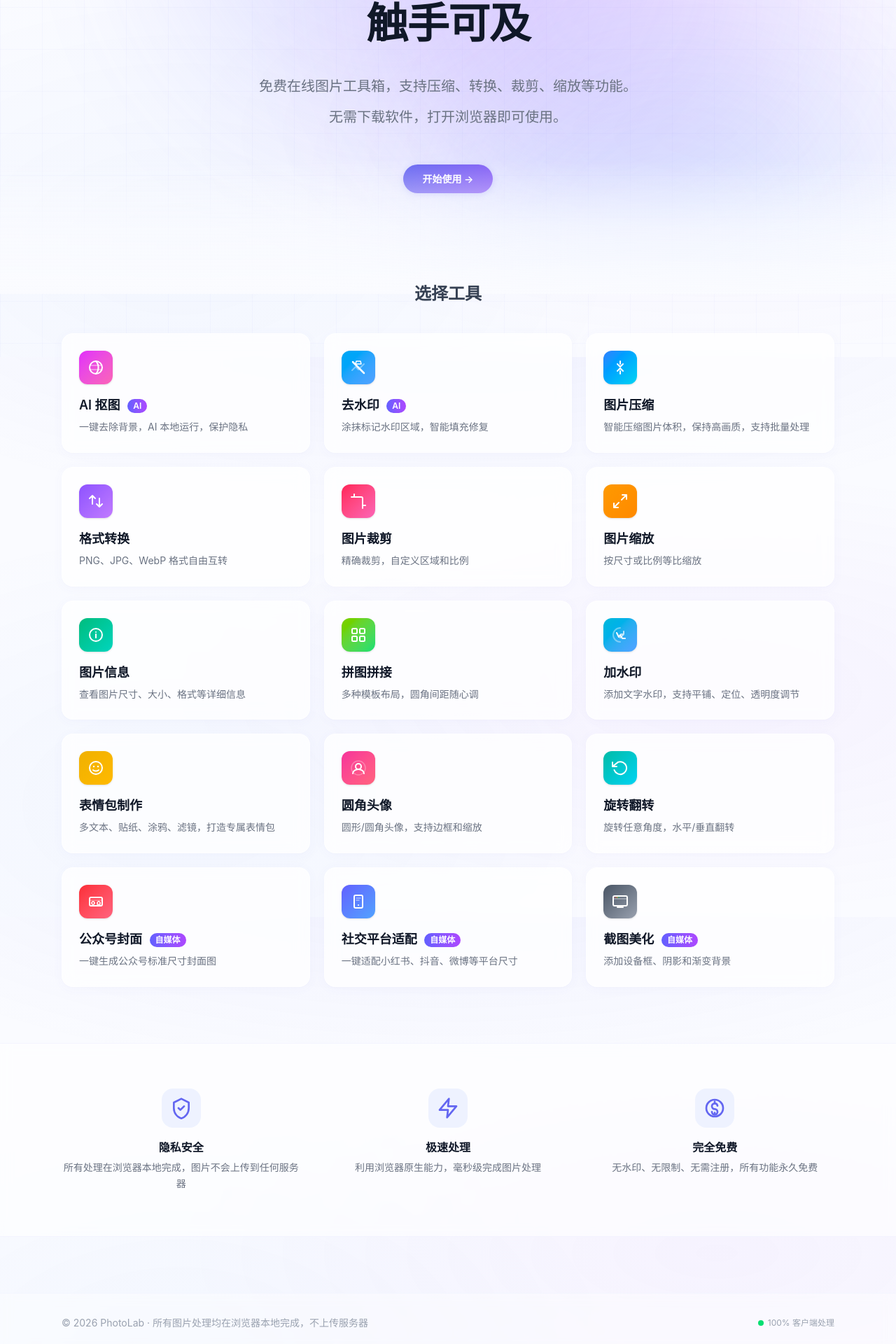
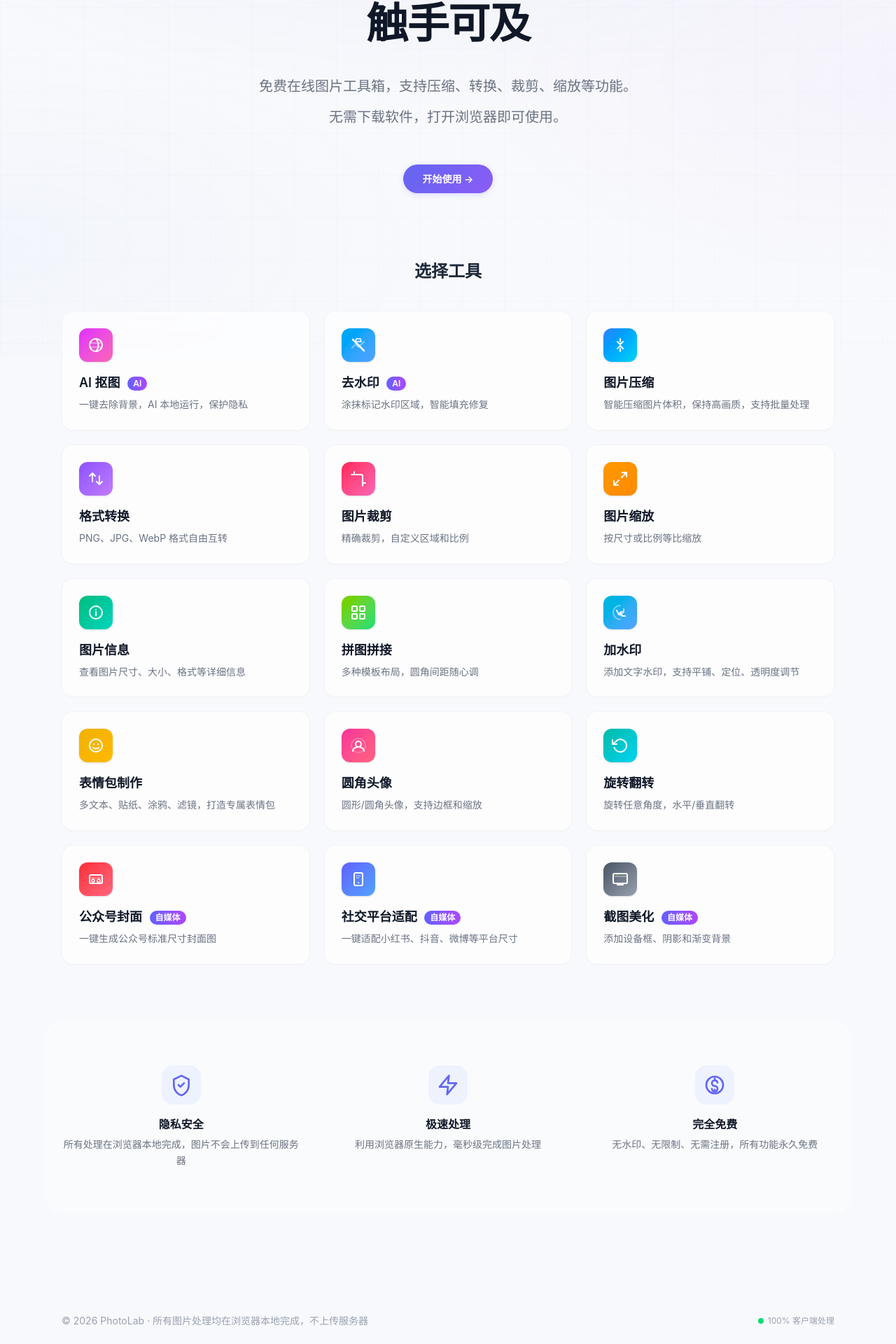
Before and after one commit to xiaoxiao194/image-tools, a Next.js app: page / in a window 1280 px wide. Shown: the part 290-2210 px from the top of the page at 70% size. Built offline with nearby package versions, Linux system fonts and the light colour scheme.

Commit message:
style: 统一背景系统 - 去掉分层光晕/硬边/割裂感

```diff
--- a/src/app/globals.css
+++ b/src/app/globals.css
@@ -8,45 +8,42 @@
 
 body {
   font-family: -apple-system, BlinkMacSystemFont, "Segoe UI", Roboto, "Helvetica Neue", Arial, sans-serif;
-  background: #fafbff;
-  background-image:
-    radial-gradient(ellipse 80% 50% at 50% -20%, rgba(99, 102, 241, 0.08), transparent),
-    radial-gradient(ellipse 60% 40% at 80% 60%, rgba(168, 85, 247, 0.05), transparent),
-    radial-gradient(ellipse 50% 50% at 20% 80%, rgba(59, 130, 246, 0.04), transparent);
-  background-attachment: fixed;
+  background: #f8f9fc;
+  min-height: 100vh;
   transition: background-color 0.3s ease, color 0.3s ease;
 }
 
-.dark body,
 html.dark body {
-  background: #0f1117;
-  background-image:
-    radial-gradient(ellipse 80% 50% at 50% -20%, rgba(99, 102, 241, 0.12), transparent),
-    radial-gradient(ellipse 60% 40% at 80% 60%, rgba(168, 85, 247, 0.08), transparent),
-    radial-gradient(ellipse 50% 50% at 20% 80%, rgba(59, 130, 246, 0.06), transparent);
+  background: #0b0d14;
   color: #e5e7eb;
 }
 
-/* Subtle grid pattern */
+/* Single unified background layer */
 body::before {
   content: "";
   position: fixed;
   inset: 0;
-  background-image:
-    linear-gradient(rgba(99, 102, 241, 0.03) 1px, transparent 1px),
-    linear-gradient(90deg, rgba(99, 102, 241, 0.03) 1px, transparent 1px);
-  background-size: 60px 60px;
+  background:
+    radial-gradient(ellipse 100% 80% at 50% 0%, rgba(99, 102, 241, 0.07), transparent 70%),
+    radial-gradient(ellipse 80% 60% at 100% 50%, rgba(168, 85, 247, 0.04), transparent 60%),
+    radial-gradient(ellipse 80% 60% at 0% 80%, rgba(59, 130, 246, 0.03), transparent 60%),
+    linear-gradient(rgba(99, 102, 241, 0.025) 1px, transparent 1px),
+    linear-gradient(90deg, rgba(99, 102, 241, 0.025) 1px, transparent 1px);
+  background-size: 100% 100%, 100% 100%, 100% 100%, 60px 60px, 60px 60px;
   pointer-events: none;
   z-index: 0;
 }
-.dark body::before,
+
 html.dark body::before {
-  background-image:
-    linear-gradient(rgba(99, 102, 241, 0.06) 1px, transparent 1px),
-    linear-gradient(90deg, rgba(99, 102, 241, 0.06) 1px, transparent 1px);
+  background:
+    radial-gradient(ellipse 100% 80% at 50% 0%, rgba(99, 102, 241, 0.1), transparent 70%),
+    radial-gradient(ellipse 80% 60% at 100% 50%, rgba(168, 85, 247, 0.06), transparent 60%),
+    radial-gradient(ellipse 80% 60% at 0% 80%, rgba(59, 130, 246, 0.04), transparent 60%),
+    linear-gradient(rgba(99, 102, 241, 0.05) 1px, transparent 1px),
+    linear-gradient(90deg, rgba(99, 102, 241, 0.05) 1px, transparent 1px);
+  background-size: 100% 100%, 100% 100%, 100% 100%, 60px 60px, 60px 60px;
 }
 
-/* Ensure content is above grid */
 body > * {
   position: relative;
   z-index: 1;
@@ -71,50 +68,62 @@ body > * {
 
 /* Glass navbar */
 .glass-nav {
-  background: rgba(255, 255, 255, 0.72);
+  background: rgba(248, 249, 252, 0.75);
   backdrop-filter: blur(20px) saturate(180%);
   -webkit-backdrop-filter: blur(20px) saturate(180%);
-  border-bottom: 1px solid rgba(99, 102, 241, 0.08);
+  border-bottom: 1px solid rgba(0, 0, 0, 0.04);
 }
-.dark .glass-nav {
-  background: rgba(15, 17, 23, 0.8);
-  border-bottom: 1px solid rgba(99, 102, 241, 0.12);
+html.dark .glass-nav {
+  background: rgba(11, 13, 20, 0.75);
+  border-bottom: 1px solid rgba(255, 255, 255, 0.06);
 }
 
 /* Glass card */
 .glass-card {
-  background: rgba(255, 255, 255, 0.75);
-  backdrop-filter: blur(10px);
-  -webkit-backdrop-filter: blur(10px);
-  border: 1px solid rgba(255, 255, 255, 0.5);
-  box-shadow: 0 2px 16px rgba(99, 102, 241, 0.04), 0 1px 3px rgba(0, 0, 0, 0.02);
+  background: rgba(255, 255, 255, 0.65);
+  backdrop-filter: blur(12px);
+  -webkit-backdrop-filter: blur(12px);
+  border: 1px solid rgba(0, 0, 0, 0.04);
+  box-shadow: 0 1px 3px rgba(0, 0, 0, 0.02);
 }
-.dark .glass-card {
-  background: rgba(30, 32, 45, 0.7);
-  border: 1px solid rgba(99, 102, 241, 0.1);
-  box-shadow: 0 2px 16px rgba(0, 0, 0, 0.2);
+html.dark .glass-card {
+  background: rgba(20, 22, 35, 0.6);
+  border: 1px solid rgba(255, 255, 255, 0.06);
+  box-shadow: 0 1px 3px rgba(0, 0, 0, 0.15);
 }
 
 .card-hover {
-  transition: all 0.3s ease;
+  transition: all 0.3s cubic-bezier(0.4, 0, 0.2, 1);
 }
 .card-hover:hover {
-  transform: translateY(-4px);
-  box-shadow: 0 20px 40px rgba(99, 102, 241, 0.1), 0 4px 12px rgba(0, 0, 0, 0.04);
-  border-color: rgba(99, 102, 241, 0.15);
+  transform: translateY(-3px);
+  box-shadow: 0 12px 32px rgba(99, 102, 241, 0.08), 0 2px 8px rgba(0, 0, 0, 0.03);
+  border-color: rgba(99, 102, 241, 0.12);
+}
+html.dark .card-hover:hover {
+  box-shadow: 0 12px 32px rgba(99, 102, 241, 0.12), 0 2px 8px rgba(0, 0, 0, 0.2);
+  border-color: rgba(99, 102, 241, 0.2);
 }
 
 .drop-zone {
-  border: 2px dashed rgba(99, 102, 241, 0.25);
+  border: 2px dashed rgba(99, 102, 241, 0.2);
   border-radius: 1rem;
   transition: all 0.3s ease;
-  background: rgba(99, 102, 241, 0.02);
+  background: rgba(99, 102, 241, 0.015);
 }
 .drop-zone:hover,
 .drop-zone.active {
-  border-color: #6366f1;
-  background: rgba(99, 102, 241, 0.06);
-  box-shadow: 0 0 0 4px rgba(99, 102, 241, 0.06);
+  border-color: rgba(99, 102, 241, 0.5);
+  background: rgba(99, 102, 241, 0.04);
+}
+html.dark .drop-zone {
+  border-color: rgba(99, 102, 241, 0.25);
+  background: rgba(99, 102, 241, 0.04);
+}
+html.dark .drop-zone:hover,
+html.dark .drop-zone.active {
+  border-color: #818cf8;
+  background: rgba(99, 102, 241, 0.08);
 }
 
 .btn-primary {
@@ -127,29 +136,18 @@ body > * {
   transition: all 0.2s ease;
   border: none;
   cursor: pointer;
-  box-shadow: 0 2px 8px rgba(99, 102, 241, 0.25);
+  box-shadow: 0 2px 8px rgba(99, 102, 241, 0.2);
 }
 .btn-primary:hover {
   opacity: 0.95;
   transform: translateY(-1px);
-  box-shadow: 0 6px 20px rgba(99, 102, 241, 0.4);
+  box-shadow: 0 4px 16px rgba(99, 102, 241, 0.35);
 }
 .btn-primary:disabled {
   opacity: 0.5;
   cursor: not-allowed;
   transform: none;
   box-shadow: none;
-}
-
-/* Hero glow */
-.hero-glow {
-  position: absolute;
-  width: 600px;
-  height: 600px;
-  border-radius: 50%;
-  filter: blur(120px);
-  opacity: 0.15;
-  pointer-events: none;
 }
 
 .fade-in {
@@ -164,25 +162,11 @@ body > * {
   display: none;
 }
 
-/* Feature section */
+/* Feature section - no hard border, just subtle bg shift */
 .feature-section {
-  background: rgba(255, 255, 255, 0.6);
-  backdrop-filter: blur(8px);
-  border-top: 1px solid rgba(99, 102, 241, 0.06);
-  border-bottom: 1px solid rgba(99, 102, 241, 0.06);
+  background: rgba(255, 255, 255, 0.35);
+  backdrop-filter: blur(6px);
 }
-.dark .feature-section {
-  background: rgba(15, 17, 23, 0.6);
-  border-top: 1px solid rgba(99, 102, 241, 0.1);
-  border-bottom: 1px solid rgba(99, 102, 241, 0.1);
+html.dark .feature-section {
+  background: rgba(11, 13, 20, 0.4);
 }
-
-.dark .drop-zone {
-  border-color: rgba(99, 102, 241, 0.3);
-  background: rgba(99, 102, 241, 0.05);
-}
-.dark .drop-zone:hover,
-.dark .drop-zone.active {
-  border-color: #818cf8;
-  background: rgba(99, 102, 241, 0.1);
-}
--- a/src/app/page.tsx
+++ b/src/app/page.tsx
@@ -50,14 +50,9 @@ export default function Home() {
   return (
     <main>
       {/* Hero */}
-      <section className="relative overflow-hidden pb-12">
-        <div className="hero-glow bg-indigo-500" style={{ top: "-200px", left: "20%" }}></div>
-        <div className="hero-glow bg-purple-500" style={{ top: "-100px", right: "10%" }}></div>
-        <div className="hero-glow bg-blue-400" style={{ bottom: "-200px", left: "50%" }}></div>
-        {/* Bottom fade */}
-        <div className="absolute bottom-0 left-0 right-0 h-48 bg-gradient-to-b from-transparent via-[#fafbff]/70 to-[#fafbff] pointer-events-none z-10"></div>
+      <section className="relative overflow-hidden">
         <div className="max-w-6xl mx-auto px-6 pt-20 pb-24 text-center relative">
-          <div className="inline-flex items-center gap-2 bg-white/60 backdrop-blur-sm text-indigo-600 text-sm font-medium px-4 py-1.5 rounded-full mb-8 border border-indigo-100/50 shadow-sm">
+          <div className="inline-flex items-center gap-2 bg-white/50 dark:bg-white/5 backdrop-blur-sm text-indigo-600 dark:text-indigo-400 text-sm font-medium px-4 py-1.5 rounded-full mb-8 border border-indigo-100/30 dark:border-indigo-500/15">
             <span className="w-2 h-2 rounded-full bg-indigo-500 animate-pulse"></span>
             100% 浏览器本地处理，无需上传
           </div>
@@ -78,8 +73,8 @@ export default function Home() {
       </section>
 
       {/* Tools - 紧接Hero，无间隔 */}
-      <section id="tools" className="max-w-6xl mx-auto px-6 pb-20 -mt-4 relative z-10">
-        <h2 className="text-2xl font-bold text-center mb-10 text-gray-700">选择工具</h2>
+      <section id="tools" className="max-w-6xl mx-auto px-6 pb-20">
+        <h2 className="text-2xl font-bold text-center mb-10 text-gray-800 dark:text-gray-200">选择工具</h2>
         <div className="grid grid-cols-1 sm:grid-cols-2 lg:grid-cols-3 gap-5">
           {tools.map((t) => (
             <Link key={t.href} href={t.href} className="card-hover block glass-card rounded-2xl p-6">
@@ -94,7 +89,7 @@ export default function Home() {
       </section>
 
       {/* Features */}
-      <section className="feature-section">
+      <section className="feature-section rounded-3xl max-w-6xl mx-auto mb-8">
         <div className="max-w-6xl mx-auto px-6 py-16">
           <div className="grid grid-cols-1 sm:grid-cols-3 gap-10">
             {features.map((f) => (
--- a/src/components/Footer.tsx
+++ b/src/components/Footer.tsx
@@ -1,6 +1,6 @@
 export default function Footer() {
   return (
-    <footer className="border-t border-indigo-50/50 mt-20 bg-white/40 backdrop-blur-sm">
+    <footer className="mt-20 bg-transparent">
       <div className="max-w-6xl mx-auto px-6 py-8 flex flex-col sm:flex-row items-center justify-between gap-4">
         <p className="text-gray-400 text-sm">© 2026 PhotoLab · 所有图片处理均在浏览器本地完成，不上传服务器</p>
         <div className="flex items-center gap-1.5">
```
